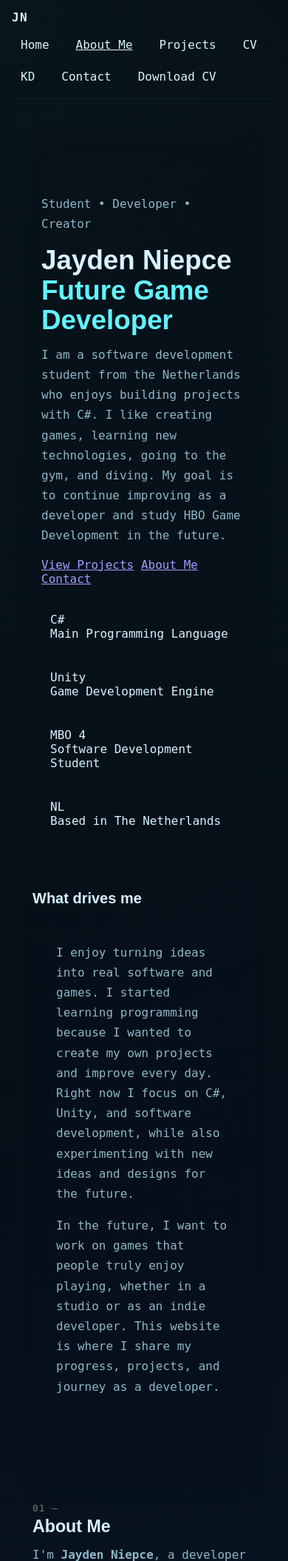
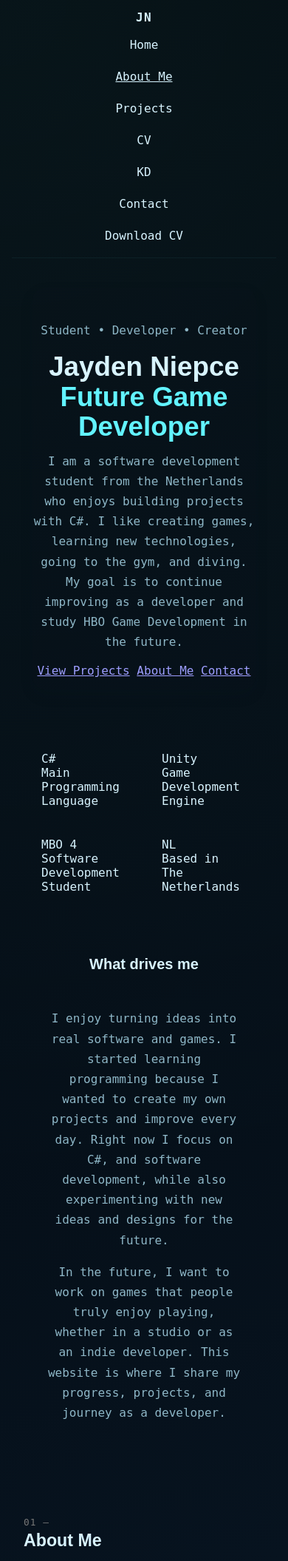
Before and after one commit to jaydie2008/jaydie2008-site, a PHP site: page /about.html in a window 390 px wide. Shown: the top 2110 px of the page at 74% size. Run offline with PHP 8.4, Linux system fonts and the light colour scheme.

Commit message:
Center hero layouts and clean up about page
Unify hero styling across pages by switching to centered flex-based hero layouts and centering .hero-text and .hero-mark (css/style.css, css/about.css, css/kd.css). Adjust paddings, widths, and responsive rules, and center the .doel section. Simplify about.html hero markup (remove duplicate nested section and fix closing tags), remove the Unity skill card from the skills grid, and apply a small intro text tweak. Also normalize nav formatting in contact.html.

```diff
--- a/about.html
+++ b/about.html
@@ -23,8 +23,6 @@
 
   <main>
 
-    <section class="hero">
-      <div class="hero-mark" aria-hidden="true">
     <section class="hero">
       <div class="hero-mark" aria-hidden="true"></div>
 
@@ -79,7 +77,7 @@
     <p>
       I enjoy turning ideas into real software and games.
       I started learning programming because I wanted to create my own projects and improve every day.
-      Right now I focus on C#, Unity, and software development, while also experimenting with new ideas and designs for the future.
+      Right now I focus on C#, and software development, while also experimenting with new ideas and designs for the future.
     </p>
 
     <p>
@@ -87,7 +85,6 @@
       This website is where I share my progress, projects, and journey as a developer.
     </p>
   </div>
-</section>
   </section>
 
     <!-- Preserve About content below, but inside main so styles match index.html -->
@@ -153,11 +150,6 @@
         <h2>Skills &amp; Tech</h2>
       </div>
       <div class="skills-grid">
-        <div class="skill-card">
-          <div class="skill-badge"></div>
-          <div class="skill-name">Unity</div>
-          <div class="skill-sub">Game Engine</div>
-        </div>
         <div class="skill-card">
           <div class="skill-badge"></div>
           <div class="skill-name">C#</div>
--- a/contact.html
+++ b/contact.html
@@ -10,7 +10,7 @@
 </head>
 <body>
 
-  <nav>
+<nav>
     <span class="nav-logo">JN </span>
     <a href="index.html">Home</a>
     <a href="about.html">Over mij</a>
--- a/css/about.css
+++ b/css/about.css
@@ -6,11 +6,14 @@ img {
 }
 
 nav,
-.hero,
-.section,
-footer {
-  width: min(1100px, calc(100% - 32px));
-  margin: 0 auto;
+.hero {
+  display: flex;
+  flex-direction: column;
+  align-items: center;
+  justify-content: center;
+  gap: 12px;
+  padding: 32px 0 16px;
+  text-align: center;
 }
 
 nav {
@@ -41,11 +44,29 @@ nav a.active {
   text-decoration: underline;
 }
 
-.hero {
-  display: grid;
-  grid-template-columns: 1.2fr 0.8fr;
-  gap: 24px;
-  padding: 32px 0 16px;
+/* hero is handled above (centered flex layout) */
+
+/* In the about hero, center the primary hero text block */
+.hero .hero-text {
+  text-align: center;
+  width: 100%;
+  max-width: 70ch;
+  margin: 0 auto;
+}
+
+/* Ensure hero-mark centers its content in the about page too */
+.hero-mark {
+  width: 100%;
+  display: flex;
+  justify-content: center;
+  align-items: center;
+}
+
+/* Ensure large hero heading scales and stays centered within column */
+.hero h1 {
+  margin-left: auto;
+  margin-right: auto;
+  text-align: center;
 }
 
 .hero-left,
@@ -194,7 +215,6 @@ footer span {
 }
 
 @media (max-width: 900px) {
-  .hero,
   .about-grid {
     grid-template-columns: 1fr;
   }
--- a/css/style.css
+++ b/css/style.css
@@ -116,16 +116,46 @@ main {
 
 /* ── HERO ── */
 .hero {
-  display: inline-flex;
+  display: flex;
   align-items: center;
   justify-content: center;
-  grid-template-columns: 1fr auto;
   padding: 4px 8px;
   border-radius: 16px;
   background: rgba(15, 23, 42, 0.04);
   box-shadow: 0 8px 20px rgba(15, 23, 42, 0.08);
   transform-origin: left center;
   margin-bottom: 64px;
+}
+
+/* Ensure hero text is centered inside hero containers */
+.hero .hero-text {
+  text-align: center;
+  width: 100%;
+  max-width: 70ch;
+}
+
+/* tighter vertical spacing for hero and ensure centered block */
+.hero {
+  padding-top: 1.5rem;
+  padding-bottom: 1.5rem;
+}
+
+.hero .hero-text {
+  margin: 0 auto;
+  display: block;
+}
+
+/* Ensure hero-mark spans full width and centers its inner text */
+.hero-mark {
+  width: 100%;
+  display: flex;
+  justify-content: center;
+  align-items: center;
+}
+
+/* Ensure hero container uses full available width inside main */
+.hero {
+  width: 100%;
 }
 
 .nav-logo img {
@@ -191,13 +221,21 @@ main {
   padding: 18px 20px;
 }
 
-/* ── DOEL ── */
+/* ── DOEL (goal) ── */
 .doel {
   margin-bottom: 64px;
+  text-align: center;
+}
+
+.doel .section-title {
+  text-align: center;
 }
 
 .doel-box {
   padding: 28px 32px;
+  margin: 0 auto;
+  max-width: 70ch;
+  text-align: center;
 }
 
 /* ── FOOTER ── */
```
Also changed, not shown: css/kd.css (+33 -0 lines). Lines whose indentation alone changed are shown as unchanged.
